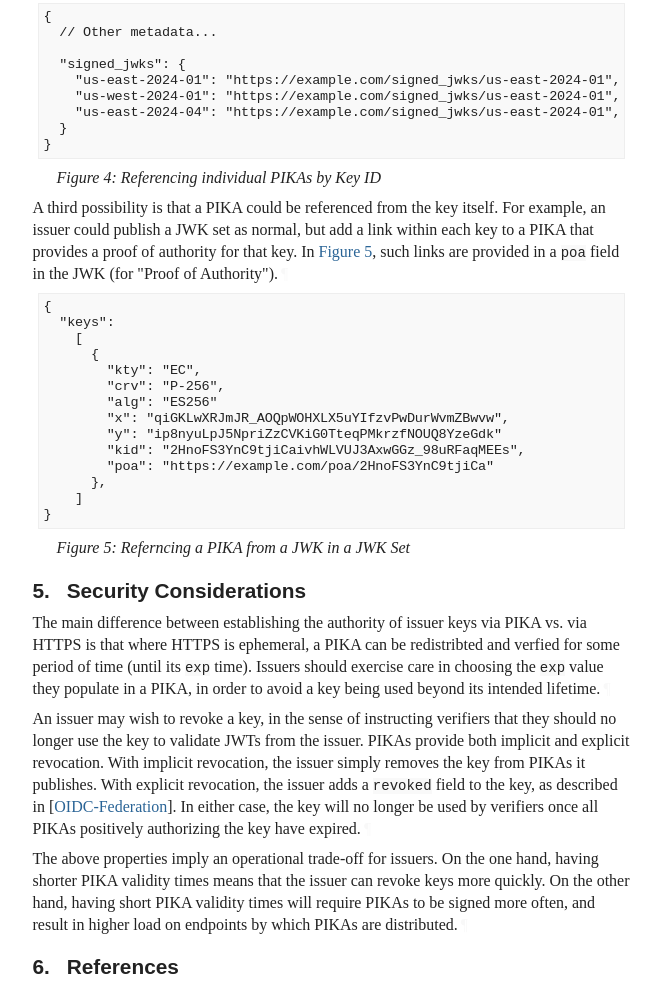
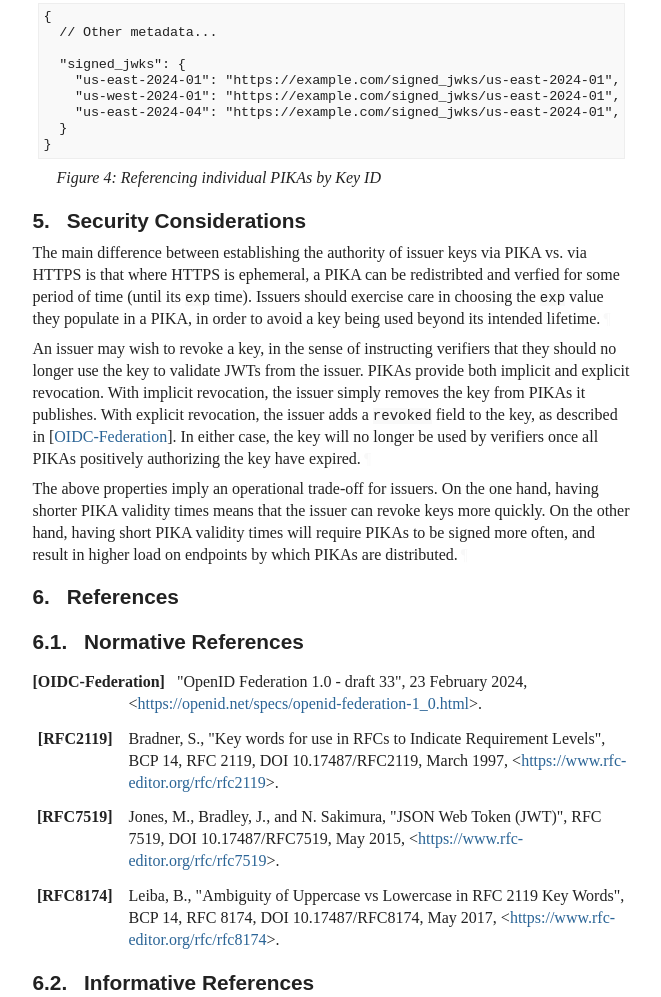
Before and after one commit to bifurcation/redistributable-jwks, a plain HTML site: page post-119/draft-barnes-oauth-pika.html in a window 1280 px wide. Shown: the part 5545-6542 px from the top of the page, without its empty margins (92-753 px from the left). Drawn offline with Linux system fonts and the light colour scheme; a web font is replaced by a local one.

Commit message:
Script updating gh-pages from a5bc391. [ci skip]

```diff
--- a/post-119/draft-barnes-oauth-pika.html
+++ b/post-119/draft-barnes-oauth-pika.html
@@ -1545,35 +1545,6 @@ metadata object would contain a map like the following (showing three keys with
 <a href="#name-referencing-individual-pika" class="selfRef">Referencing individual PIKAs by Key ID</a>
         </figcaption></figure>
 </div>
-<p id="section-4-7">A third possibility is that a PIKA could be referenced from the key itself.  For
-example, an issuer could publish a JWK set as normal, but add a link within each
-key to a PIKA that provides a proof of authority for that key.  In
-<a href="#fig-linked-from-key" class="auto internal xref">Figure 5</a>, such links are provided in a <code>poa</code> field in the JWK
-(for "Proof of Authority").<a href="#section-4-7" class="pilcrow">¶</a></p>
-<span id="name-referncing-a-pika-from-a-jw"></span><div id="fig-linked-from-key">
-<figure id="figure-5">
-        <div class="lang-json sourcecode" id="section-4-8.1">
-<pre>
-{
-  "keys":
-    [
-      {
-        "kty": "EC",
-        "crv": "P-256",
-        "alg": "ES256"
-        "x": "qiGKLwXRJmJR_AOQpWOHXLX5uYIfzvPwDurWvmZBwvw",
-        "y": "ip8nyuLpJ5NpriZzCVKiG0TteqPMkrzfNOUQ8YzeGdk"
-        "kid": "2HnoFS3YnC9tjiCaivhWLVUJ3AxwGGz_98uRFaqMEEs",
-        "poa": "https://example.com/poa/2HnoFS3YnC9tjiCa"
-      },
-    ]
-}
-</pre>
-</div>
-<figcaption><a href="#figure-5" class="selfRef">Figure 5</a>:
-<a href="#name-referncing-a-pika-from-a-jw" class="selfRef">Referncing a PIKA from a JWK in a JWK Set</a>
-        </figcaption></figure>
-</div>
 </section>
 </div>
 <div id="security-considerations">
```
Also changed, not shown: post-119/draft-barnes-oauth-pika.txt.
